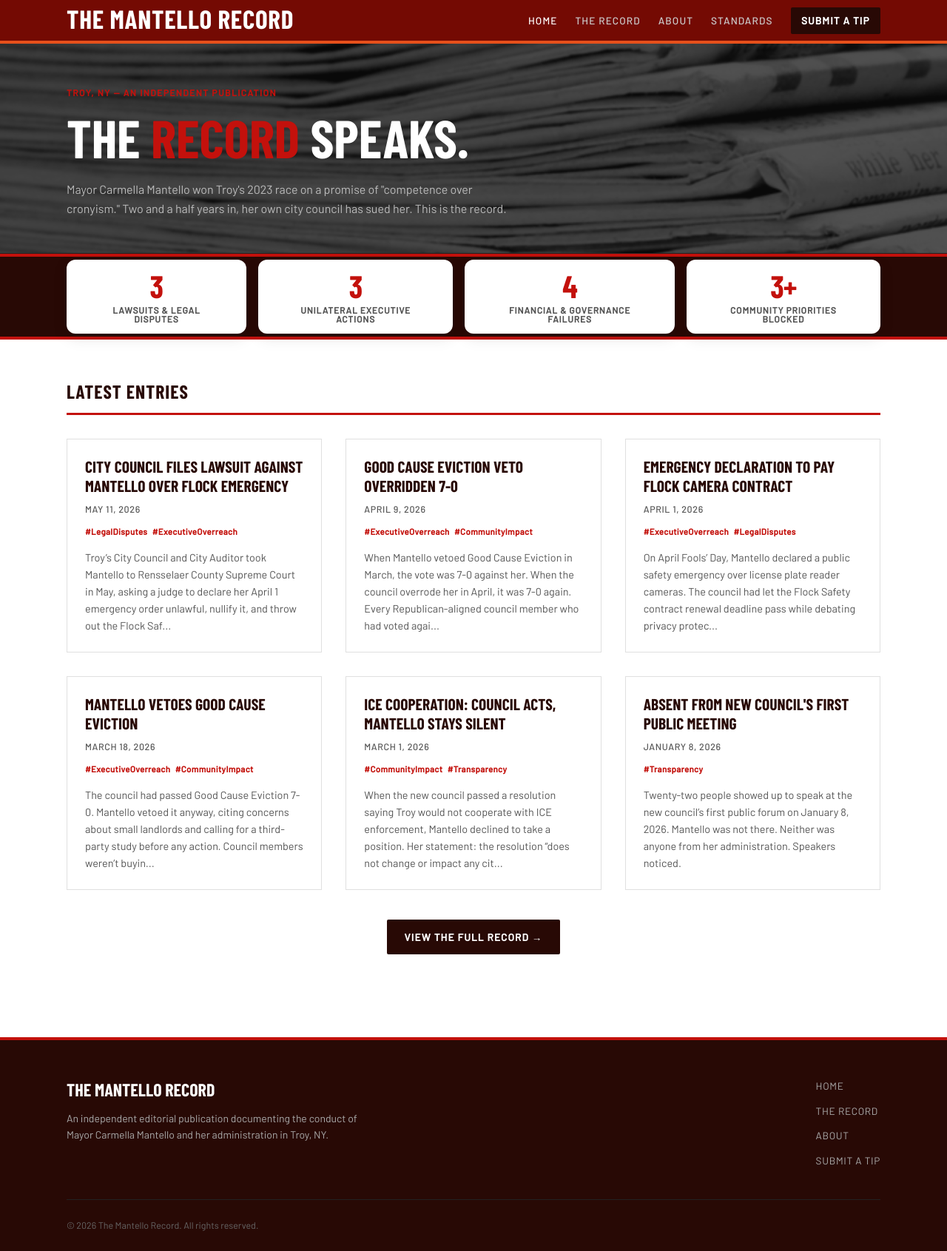
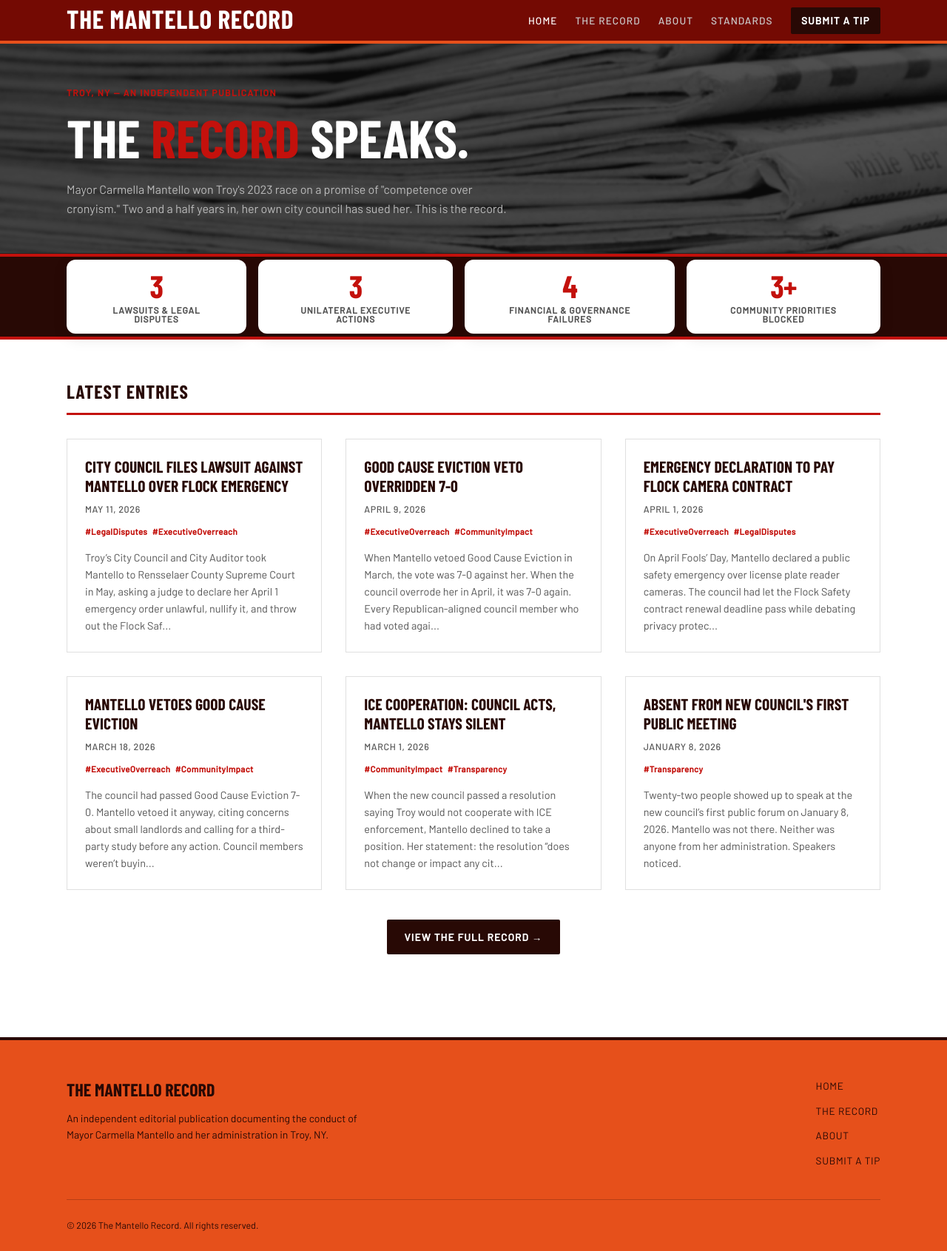
Before and after one commit to MdevitSEC/the-mantello-record, a Jekyll site: the page built from index.html, in a window 1280 px wide. Shown: the whole page at 74% size. Built offline with Jekyll 4.4.1, drawn with Linux system fonts in a browser that asks for light colours; some web fonts are replaced.

Commit message:
Set footer background to #e6501b accent, update text to dark for contrast
Co-Authored-By: Claude Sonnet 4.6 <noreply@anthropic.com>

```diff
--- a/assets/css/main.scss
+++ b/assets/css/main.scss
@@ -596,11 +596,11 @@ img { max-width: 100%; display: block; }
 
 /* --- Footer --- */
 .site-footer {
-  background: var(--black);
-  color: #aaaaaa;
+  background: var(--accent);
+  color: var(--black);
   padding: 3rem 1.5rem 1.5rem;
   margin-top: 4rem;
-  border-top: 4px solid var(--red);
+  border-top: 4px solid var(--black);
 }
 .footer-inner {
   max-width: var(--max-width);
@@ -615,17 +615,17 @@ img { max-width: 100%; display: block; }
   font-family: var(--font-headline);
   font-size: 1.5rem;
   font-weight: 900;
-  color: var(--white);
+  color: var(--black);
   text-transform: uppercase;
   margin-bottom: 0.5rem;
 }
-.footer-left { max-width: 400px; font-family: var(--font-ui); font-size: 0.875rem; line-height: 1.6; }
+.footer-left { max-width: 400px; font-family: var(--font-ui); font-size: 0.875rem; line-height: 1.6; color: var(--black); }
 .footer-right ul { list-style: none; }
 .footer-right li { margin-bottom: 0.4rem; }
 .footer-right a {
   font-family: var(--font-ui);
   font-size: 0.85rem;
-  color: #aaaaaa;
+  color: var(--black);
   text-transform: uppercase;
   letter-spacing: 0.05em;
 }
@@ -634,10 +634,10 @@ img { max-width: 100%; display: block; }
   max-width: var(--max-width);
   margin: 0 auto;
   padding-top: 1.5rem;
-  border-top: 1px solid #222;
+  border-top: 1px solid rgba(40,9,5,0.25);
   font-family: var(--font-ui);
   font-size: 0.78rem;
-  color: #666;
+  color: var(--black);
 }
 
 /* --- Responsive --- */
```
